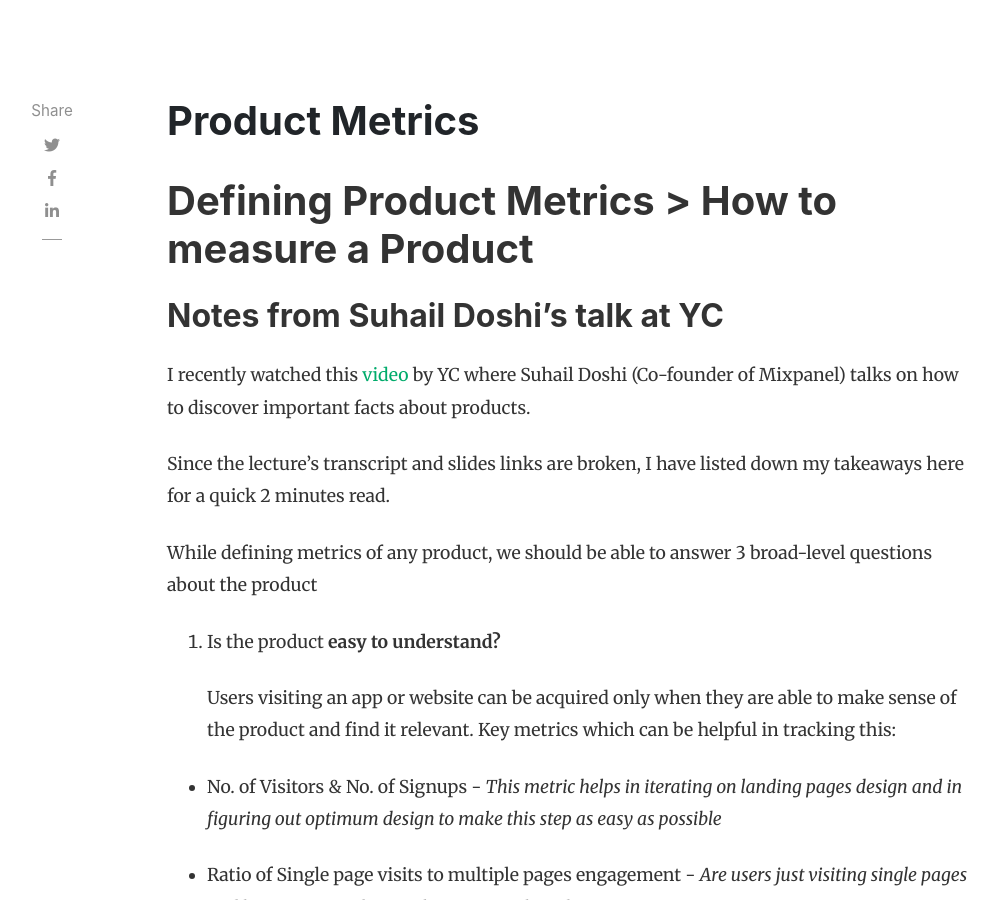
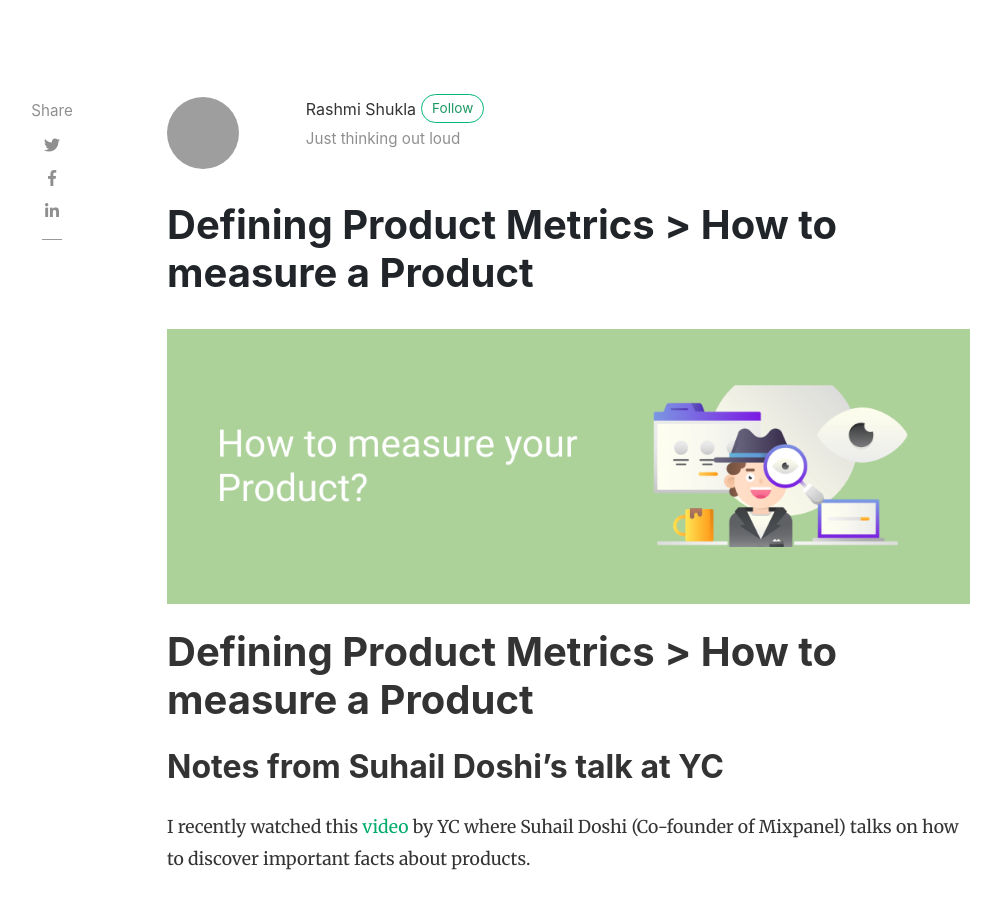
Before and after one commit to Rashmihere/Rashmihere.github.io, a Jekyll site: the page built from _posts/2018-06-12-Product-Metrics.md, in a window 1280 px wide and 900 px high. Shown: the whole window, without its empty margins (118-1119 px from the left). Built offline with Jekyll 4.4.1, drawn with Linux system fonts in a browser that asks for light colours; nearby versions of some CDN libraries; our own code applies the rules of GitHub Pages for plain Markdown files; grey boxes are pictures that could not be loaded.

Commit message:
beingrashnull

```diff
--- a/_posts/2018-06-12-Product-Metrics.md
+++ b/_posts/2018-06-12-Product-Metrics.md
@@ -1,3 +1,10 @@
+---
+layout: post
+title:  "Defining Product Metrics > How to measure a Product"
+author: rashmi
+image: assets/images/Pmetrics.png
+---
+
 # Defining Product Metrics > How to measure a Product
 
 ## Notes from Suhail Doshi's talk at YC
@@ -22,7 +29,6 @@
 - Ratio of Single page visits to multiple pages engagement  - *Are users just visiting single pages and leaving or are they exploring more than that*
 
 - In a B2B product > No. of visits to pricing page - *Shows intent and interest of users*
-
 2. Is the product **easy to get started?**
 
      Users should be able to get the value proposition of the product easily.
@@ -39,7 +45,6 @@
 -  Don't try to optimise for bad/fake actors.
 
 - Try to make this step easier by reducing steps in starting with the product *e.g Google never asks for signing up / logging in before googling*
-
 3. Are people **coming back to use the product**
 
 
@@ -60,4 +65,4 @@
 
 So, while deciding metrics (and so to say any goals in life), keep asking this one question
 
-- **What am I exactly optimising for?**
+ **What am I exactly optimising for?**
```
